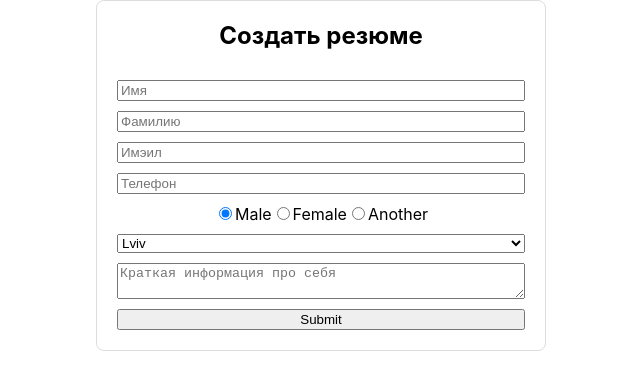
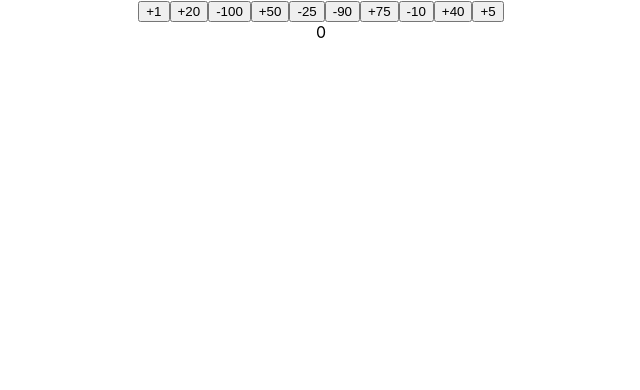
Before and after one commit to Deny2503/my-first-app, a React (Create React App) app: page / in a window 1280 px wide. Shown: the top 390 px of the page, without its empty margins (319-959 px from the left). Built offline with nearby package versions, Linux system fonts and the light colour scheme.

Commit message:
using props and change build project

```diff
--- a/src/App.js
+++ b/src/App.js
@@ -1,18 +1,18 @@
 import logo from './logo.svg';
 import './App.css';
 import Welcome from './components/Welcome.js';
-import Task1 from './components/Task1.js';
-import Profile from './components/Profile.js';
+import Task1 from './components/lab_1/Task1.js';
+import Profile from './components/lab_1/Profile.js';
+import CounterApp from './components/lab_3/CounterApp.js';
 import React from 'react';
 
 function App() {
   return (
     <div className="App">
       {/* <Task1 />
-      <Profile /> */}
-
-      <Welcome />
-
+      <Profile />
+      <Welcome />*/}
+      <CounterApp />
     </div>
   );
 }
--- a/src/components/Welcome.js
+++ b/src/components/Welcome.js
@@ -1,18 +1,18 @@
 import React from "react";
-import Hello from './Hello.js'
+import Hello from './lab_1/Hello.js'
 import Test from './Test.js'
-import Calc from './Calc.js'
-import Calc1 from './Calc1.js'
+import Calc from './lab_1/calc/Calc.js'
+import Calc1 from './lab_1/calc/Calc1.js'
 import MyResume from "./MyResume.js";
 
 function Welcome() {
     return (
         <>
-            {/* {/* <Hello />
+            {/* <Hello />
             <Test />
             <Calc />
-            <Calc1 />  */}
-            <MyResume />
+            <Calc1 />
+            <MyResume /> */}
         </>
     );
 }
--- /dev/null
+++ b/src/components/lab_3/CounterApp.js
@@ -0,0 +1,25 @@
+import React, { useState } from "react";
+import CounterValue from "./CounterValue";
+import CounterButton from "./CounterButton";
+
+function CounterApp(){
+    const [count, setCount] = useState(0);
+
+    return (
+        <div>
+            <CounterButton label="+1" step={1} count={count} setCount={setCount} />
+            <CounterButton label="+20" step={20} count={count} setCount={setCount} />
+            <CounterButton label="-100" step={-100} count={count} setCount={setCount} />
+            <CounterButton label="+50" step={50} count={count} setCount={setCount} />
+            <CounterButton label="-25" step={-25} count={count} setCount={setCount} />
+            <CounterButton label="-90" step={-90} count={count} setCount={setCount} />
+            <CounterButton label="+75" step={75} count={count} setCount={setCount} />
+            <CounterButton label="-10" step={-10} count={count} setCount={setCount} />
+            <CounterButton label="+40" step={40} count={count} setCount={setCount} />
+            <CounterButton label="+5" step={5} count={count} setCount={setCount} />
+            <CounterValue value={count} />
+        </div>
+    )
+}
+
+export default CounterApp;
--- /dev/null
+++ b/src/components/lab_3/CounterButton.js
@@ -0,0 +1,11 @@
+import React from "react";
+
+function CounterButton({ label, step, count, setCount }) {
+    return (
+        <button onClick={() => setCount(count + step)}>
+            {label}
+        </button>
+    );
+}
+
+export default CounterButton;
--- /dev/null
+++ b/src/components/lab_3/CounterValue.js
@@ -0,0 +1,7 @@
+import React from "react";
+
+function CounterValue({ value }) {
+    return <div>{value}</div>;
+}
+
+export default CounterValue;
```
Also changed, not shown: src/components/lab_1/Hello.js (renamed from src/components/Hello.js), src/components/lab_1/Profile.css (renamed from src/components/Profile.css), src/components/lab_1/Profile.js (renamed from src/components/Profile.js), src/components/lab_1/Task1.js (renamed from src/components/Task1.js), src/components/lab_1/calc/Calc.js (renamed from src/components/Calc.js), src/components/lab_1/calc/Calc1.js (renamed from src/components/Calc1.js).
